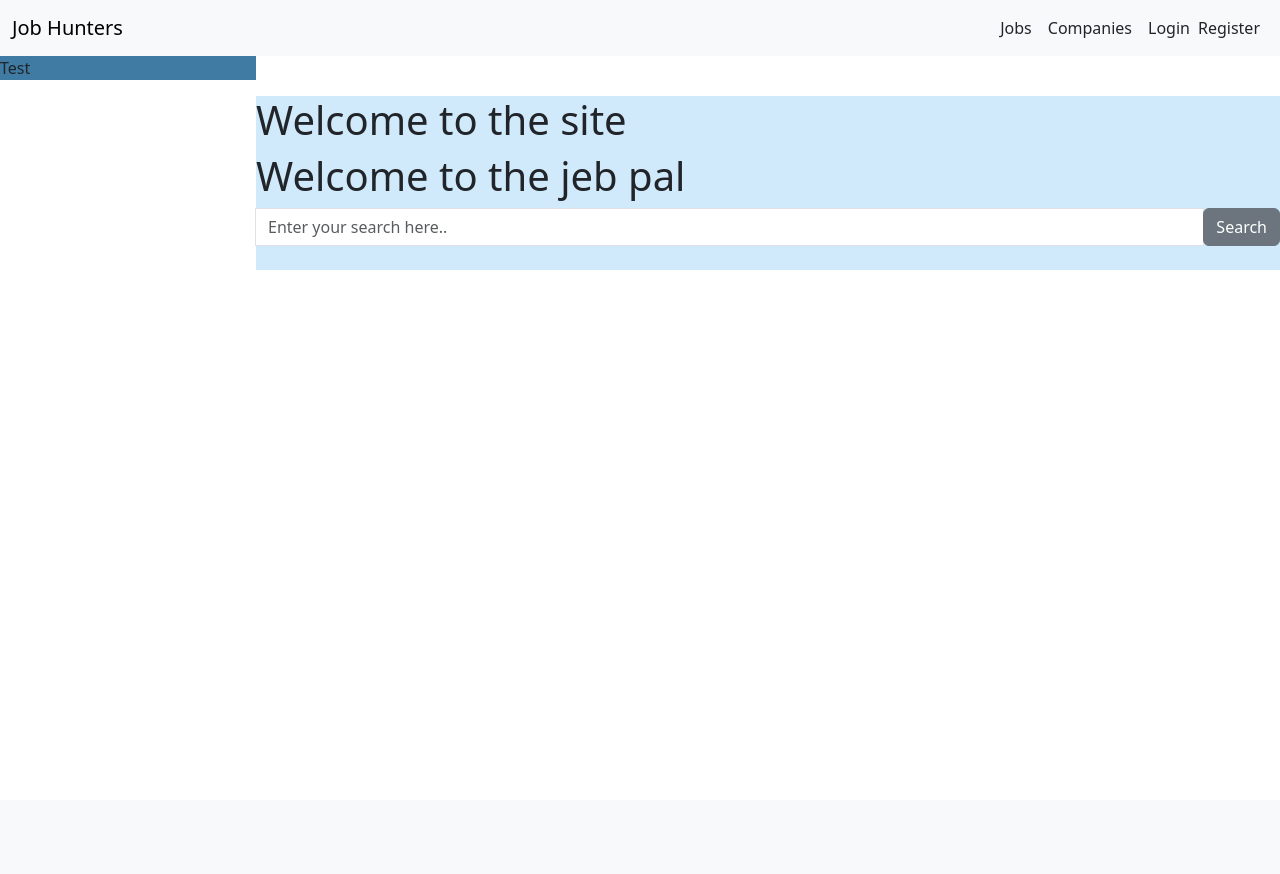
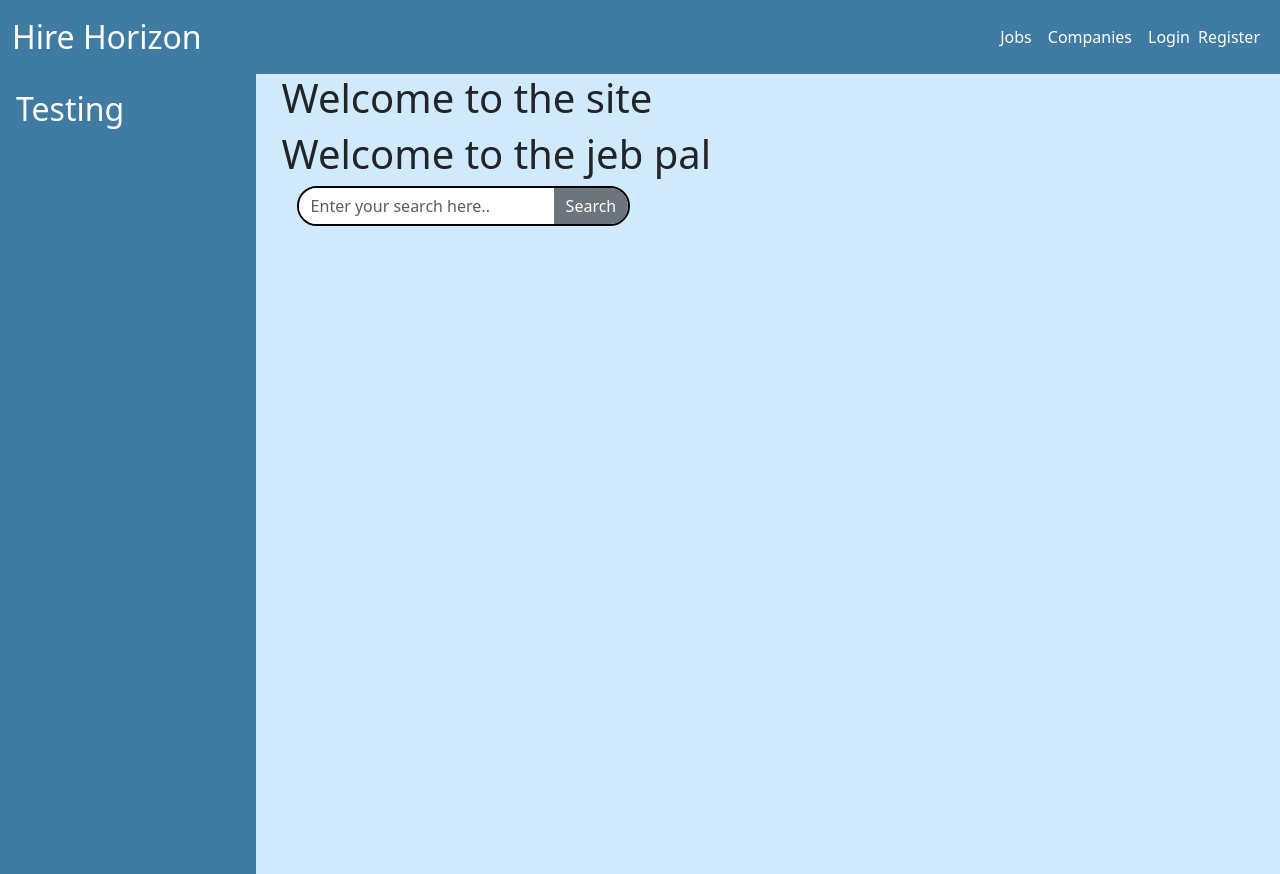
Before and after one commit to BinniBuff/Verklegt_2, a Django app: page / in a window 1280 px wide. Before the commit the page ends 270 px from the top, so only its background shows below. Run offline with Django 5.2, Linux system fonts and the light colour scheme; data that the repository does not hold is empty.

Commit message:
lagaði searchbar

```diff
--- a/JobHunters/static/css/main.css
+++ b/JobHunters/static/css/main.css
@@ -17,16 +17,63 @@
     color: black;
 }
 
+#navigation {
+    background-color: rgb(63, 123, 162);
+}
+
+.navbar-brand {
+    color: white;
+    font-size: xx-large;
+}
+
+.wrapper {
+    display: flex;
+    width: 100%;
+    height: 100%;
+}
+
 .sidebar {
     background-color: rgb(63, 123, 162);
     position: sticky;
+    top: 0;
     width: 20%;
-    height: 100%;
+    height: 100vh;
 }
 
 .container {
     width: 80%;
-    height: 100%;
-    margin-left: 20%;
-    padding: 0;
+    padding-left: 2vw;
+    overflow: auto;
 }
+
+.input-group {
+    width: 100%;
+    margin: 0;
+    padding: 0 15px;
+}
+
+.selector-filter {
+    padding: 1rem;
+    color: white;
+}
+
+#search-box {
+    border-radius: unset;
+    margin: unset;
+    border: unset;
+}
+
+#search-btn {
+    border-radius: unset;
+    border: unset;
+}
+
+.d-flex {
+    border: solid black 2px;
+    border-radius: 20px;
+    overflow: hidden;
+}
+
+.navbar-nav {
+    color: white;
+}
--- a/JobHunters/templates/base.html
+++ b/JobHunters/templates/base.html
@@ -12,7 +12,8 @@
     {% include 'navigation.html' %}
     <div class="wrapper">
         <div class="sidebar">
-            {% include 'sidebar.html' %}
+            {% block sidebar %}
+            {% endblock %}
         </div>
         <div class="container" id="main_base">
             <h1>Welcome to the site</h1>
--- a/JobHunters/templates/job/index.html
+++ b/JobHunters/templates/job/index.html
@@ -1,11 +1,16 @@
 {% extends 'base.html' %}
+{% block sidebar %}
+    <div class="selector-filter">
+        <h2>Testing</h2>
+    </div>
+{% endblock %}
 {% block content %}
 <h1 class="welcome">Welcome to the jeb pal</h1>
-<div class="input-group">
-    <label for="search-box"></label><input type="search" class="form-control" id="search-box" placeholder="Enter your search here.." />
-    <div class="input-group-btm">
-        <button type="button" id="search-btn" class="btn btn-secondary">Search</button>
-    </div>
+<div class="input-group mb-3">
+    <form class="d-flex" method="get" action="{% url 'job-index' %}">
+        <input type="search" class="form-control" name="search_filter" id="search-box" placeholder="Enter your search here.." aria-label="Job Search">
+        <button type="submit" id="search-btn" class="btn btn-secondary">Search</button>
+    </form>
 </div>
 <br/>
 <div class="row justify-content-center">
--- a/JobHunters/templates/navigation.html
+++ b/JobHunters/templates/navigation.html
@@ -1,6 +1,6 @@
-<nav class="navbar navbar-expand-lg bg-body-tertiary">
+<nav class="navbar navbar-expand-lg" id="navigation">
   <div class="container-fluid">
-    <a class="navbar-brand" href="/">Job Hunters</a>
+    <a class="navbar-brand" href="/">Hire Horizon</a>
     <button class="navbar-toggler" type="button" data-bs-toggle="collapse" data-bs-target="#navbarSupportedContent" aria-controls="navbarSupportedContent" aria-expanded="false" aria-label="Toggle navigation">
       <span class="navbar-toggler-icon"></span>
     </button>
--- a/JobHunters/templates/sidebar.html
+++ /dev/null
@@ -1,3 +0,0 @@
-<div class="selector-filter">
-    <p>Test</p>
-</div>
```
Also changed, not shown: JobHunters/templates/job/single_job.html (+13 -2 lines).
